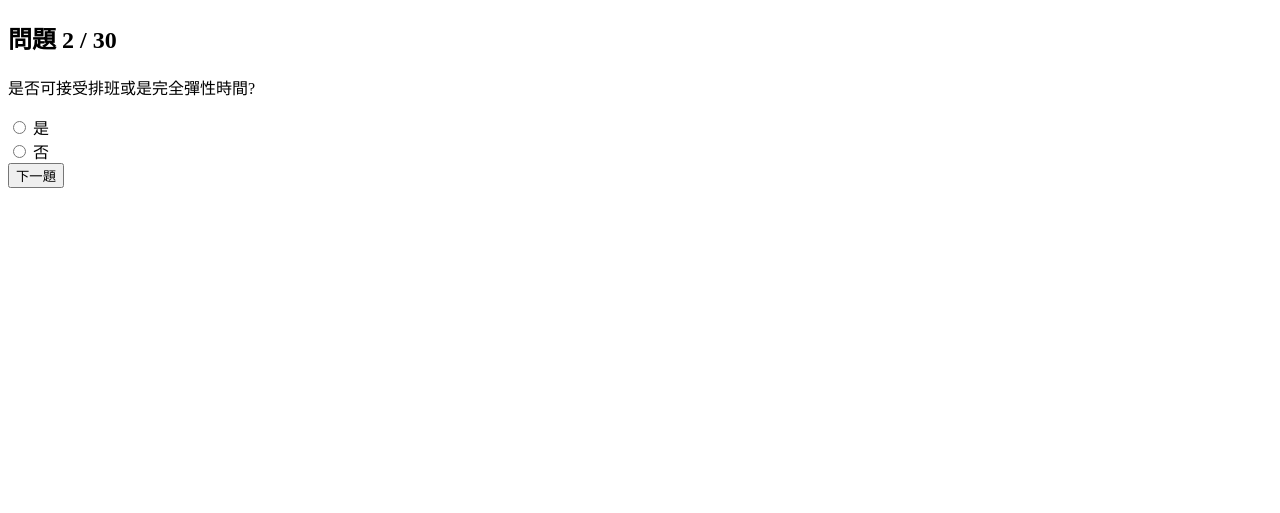
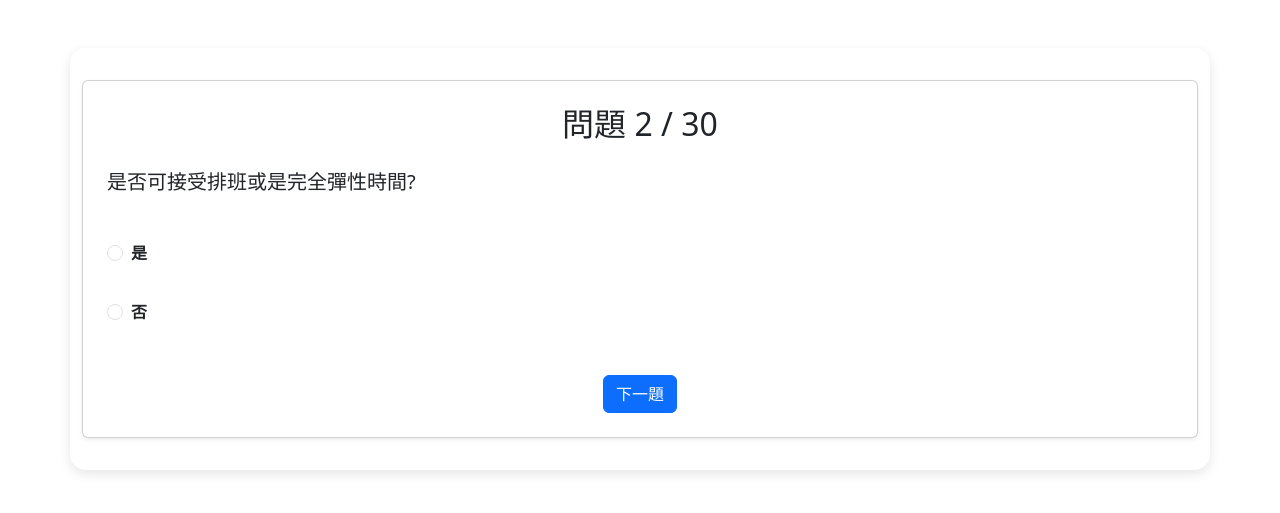
Before and after one commit to 25066716a/first_gold_expert, a Flask app: page /question/1 in a window 1280 px wide. Shown: the top 513 px of the page. Run offline with Flask 3, Linux system fonts and the light colour scheme.

Commit message:
Update question.html

```diff
--- a/templates/question.html
+++ b/templates/question.html
@@ -3,17 +3,34 @@
 <head>
     <meta charset="utf-8">
     <title>問卷</title>
+    <link rel="stylesheet" href="{{ url_for('static', filename='style.css') }}">
+    <link href="https://cdn.jsdelivr.net/npm/bootstrap@5.3.0/dist/css/bootstrap.min.css" rel="stylesheet">
 </head>
 <body>
-    <h2>問題 {{ idx + 1 }} / {{ questions|length }}</h2>
-    <form method="POST">
-        <p>{{ question }}</p>
-        <label><input type="radio" name="answer" value="yes" required> 是</label><br>
-        <label><input type="radio" name="answer" value="no" required> 否</label><br>
-        {% if idx == 13 %}
-            <label>請輸入預估可接受的工作時數：<input type="number" name="answer" required></label><br>
-        {% endif %}
-        <button type="submit">下一題</button>
-    </form>
+    <div class="container mt-5">
+        <div class="card shadow-sm p-4">
+            <h2 class="text-center mb-4">問題 {{ idx + 1 }} / {{ questions|length }}</h2>
+            <form method="POST">
+                <p class="fs-5 mb-4">{{ question }}</p>
+
+                {% if idx == 13 %}
+                    <input type="number" name="answer" class="form-control mb-4" required>
+                {% else %}
+                    <div class="form-check mb-2">
+                        <input class="form-check-input" type="radio" name="answer" value="yes" required>
+                        <label class="form-check-label">是</label>
+                    </div>
+                    <div class="form-check mb-4">
+                        <input class="form-check-input" type="radio" name="answer" value="no" required>
+                        <label class="form-check-label">否</label>
+                    </div>
+                {% endif %}
+
+                <div class="text-center">
+                    <button type="submit" class="btn btn-primary">下一題</button>
+                </div>
+            </form>
+        </div>
+    </div>
 </body>
 </html>
```
